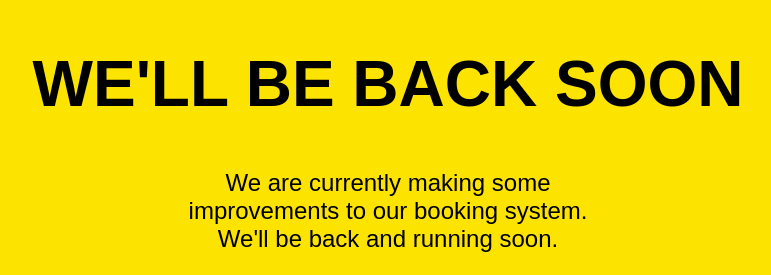
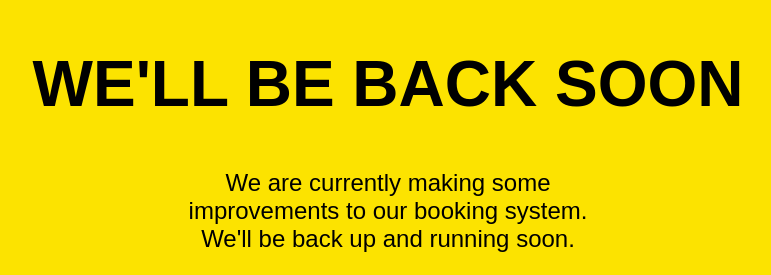
Before and after one commit to bxjohannes/bxredirect, a plain HTML site: page index.html in a window 1280 px wide. Shown: the part 290-565 px from the top of the page, without its empty margins (252-1023 px from the left). Drawn offline with Linux system fonts and the light colour scheme; a web font is replaced by a local one.

Commit message:
text correction

```diff
--- a/index.html
+++ b/index.html
@@ -51,7 +51,7 @@
       <p class="body-text">
         We are currently making some<br>
         improvements to our booking system.<br>
-        We'll be back and running soon.
+        We'll be back up and running soon.
       </p>
     </div>
     <a href="https://www.brandx.org.au"><img class="logo" src="brandx-black.7867f125.svg" alt="Brand X Logo"></a>
```
